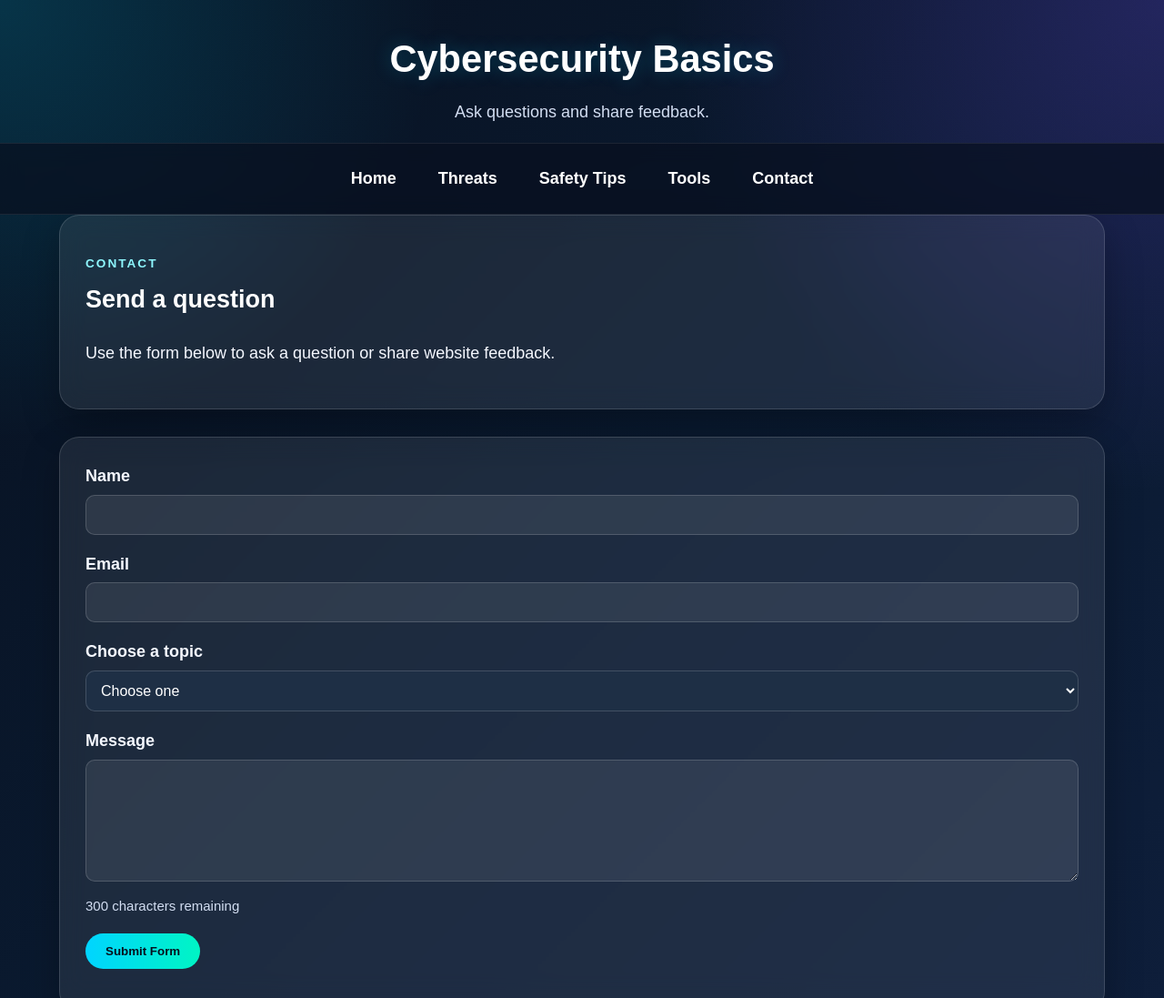
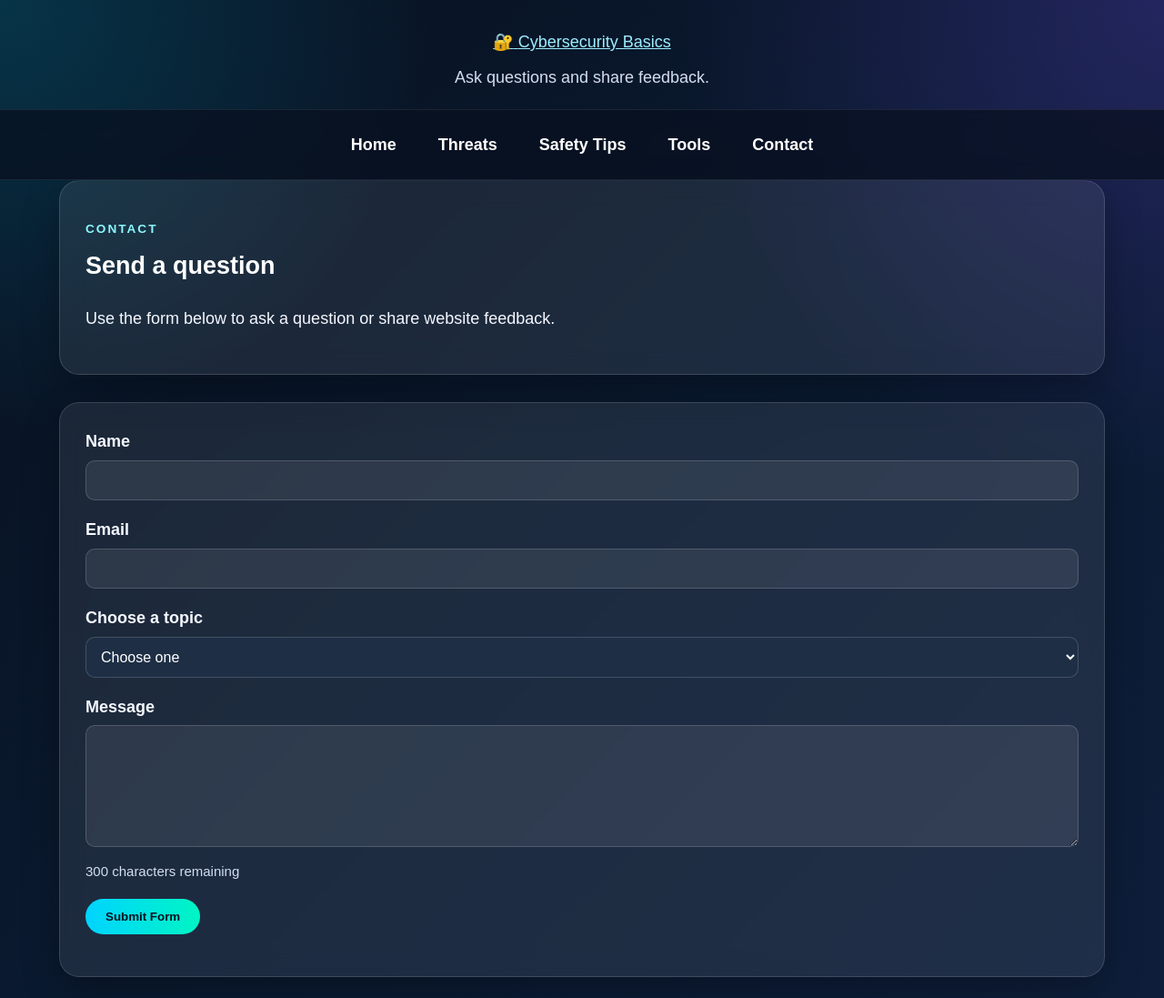
Before and after one commit to mannymoomoo101/mannymoomoo101.github.io, a plain HTML site: page contact.html in a window 1280 px wide. Shown: the top 1097 px of the page at 91% size. Drawn offline with Linux system fonts and the light colour scheme.

Commit message:
Update contact.html

```diff
--- a/contact.html
+++ b/contact.html
@@ -12,7 +12,11 @@
 
 <header class="site-header">
     <div class="container header-inner">
-        <a href="index.html" class="brand">Cybersecurity Basics</a>
+
+        <a href="index.html" class="logo-wrapper" aria-label="Home">
+            <span class="logo-mark">🔐</span>
+            <span class="logo-text">Cybersecurity Basics</span>
+        </a>
         <p class="tagline">Ask questions and share feedback.</p>
     </div>
 </header>
```
